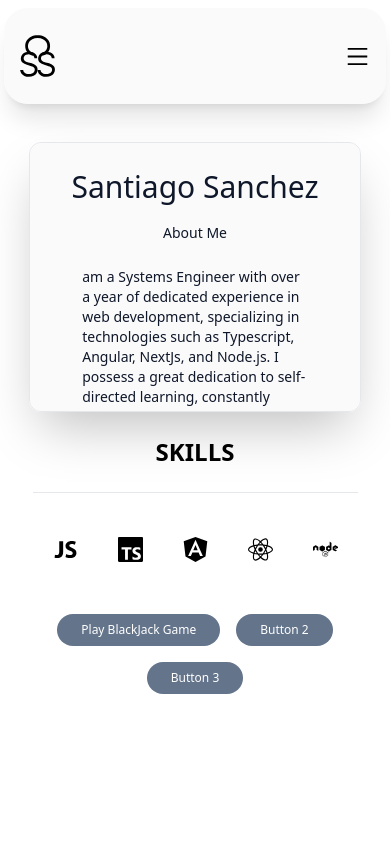
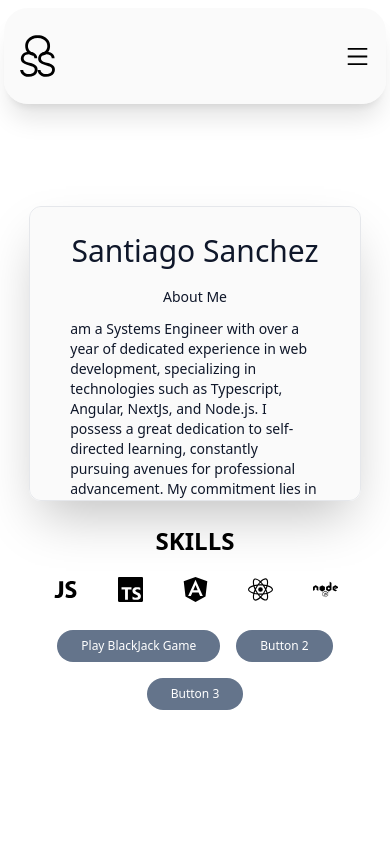
Before and after one commit to santiagoSS99/Portfolio_NextJs, a Next.js app: page / in a window 390 px wide. Shown: the top 844 px of the page. Built offline with nearby package versions, Linux system fonts and the light colour scheme.

Commit message:
Fixing Responsive Design for users with screen in 770px

```diff
--- a/src/app/global.css
+++ b/src/app/global.css
@@ -6,8 +6,8 @@
     background-image: url('https://images.unsplash.com/photo-1604147495798-57beb5d6af73?q=80&w=2070&auto=format&fit=crop&ixlib=rb-4.0.3&ixid=M3wxMjA3fDB8MHxwaG90by1wYWdlfHx8fGVufDB8fHx8fA%3D%3D');
 }
 
-@media (max-height: 770px) {
+@media (max-height: 714px) {
     .top{
-        margin-top: 3px;
+        margin-top: 70px;
     }
 }
--- a/src/components/Hero.tsx
+++ b/src/components/Hero.tsx
@@ -11,9 +11,9 @@ import { FaNode } from "react-icons/fa";
 const Hero = () => {
   return (
     <>
-      <article className="flex sticky flex-col items-center center justify-center h-screen max-sm:mt-10 shadow-xl">
+      <article className="flex sticky flex-col items-center center justify-center h-screen max-sm:mt-10 mt-4">
         <div />
-        <section className="overflow-x-hidden w-[85%] rounded-xl backdrop-blur border bg-softwhite shadow-2xl justify-center max-h-[90vh] max-sm:h-[32%] overflow-auto box-border scroll-m-3">
+        <section className="overflow-x-hidden w-[85%] rounded-xl backdrop-blur border bg-softwhite shadow-2xl justify-center max-h-[90vh] max-sm:h-[35%] overflow-auto box-border scroll-m-3">
           <motion.h2
             whileHover={{ scale: 1.2 }}
             transition={{ ease: "easeOut" }}
@@ -24,7 +24,7 @@ const Hero = () => {
           <p className="text-slate-900 dark:text-slate-900 mt-2 text-sm flex justify-center max-sm:mt-4 max-sm:flex max-sm:justify-center">
             About Me
           </p>
-          <h1 className="text-slate-900 dark:text-slate-900 mt-2 text-sm p-3 m-10 max-sm:my-3">
+          <h1 className="text-slate-900 dark:text-slate-900 mt-2 text-sm m-10 max-sm:my-3">
             am a Systems Engineer with over a year of dedicated experience in
             web development, specializing in technologies such as Typescript,
             Angular, NextJs, and Node.js. I possess a great dedication to
@@ -38,18 +38,21 @@ const Hero = () => {
         </section>
         <article className="mt-6">
           <section className="flex justify-center">
-            <h1 className="text-2xl uppercase font-bold	">Skills</h1>
+            <h1 className="text-2xl uppercase font-bold	flex justify-center flex-wrap ">Skills</h1>
           </section>
-          <hr className="mt-6" />
-          <section className="flex mt-6 top flex-wrap justify-center">
-            <IoLogoJavascript size={25} style={{ margin: "20px" }} />
+          <section className="flex max-sm:flex max-sm:justify-center flex-wrap">
+            <IoLogoJavascript
+              className=""
+              size={25}
+              style={{ margin: "20px" }}
+            />
             <SiTypescript size={25} style={{ margin: "20px" }} />
             <SiAngular size={25} style={{ margin: "20px" }} />
             <SiReact size={25} style={{ margin: "20px" }} />
             <FaNode size={25} style={{ margin: "20px" }} />
           </section>
         </article>
-        <section className="flex flex-wrap justify-start w-[80%] top-20 mb-20 m-6 max-sm:flex max-sm:justify-center">
+        <section className="flex flex-wrap justify-start w-[80%] top-20  max-sm:flex max-sm:justify-center">
           <Button buttonName={"Play BlackJack Game"} />
           <Button buttonName={"Button 2"} />
           <Button buttonName={"Button 3"} />
```
